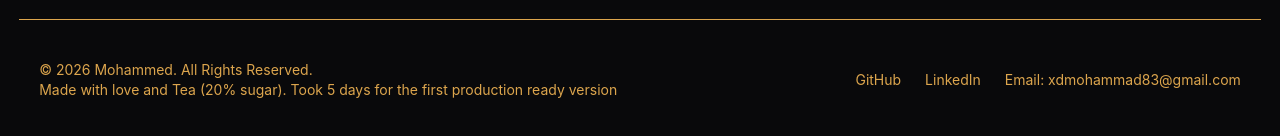
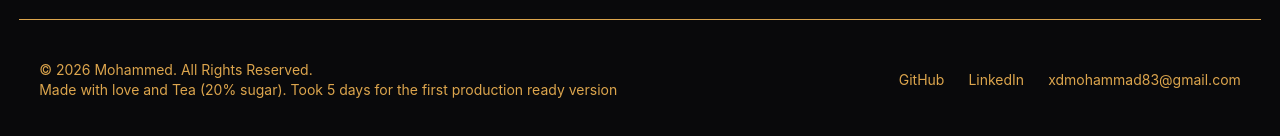
Before and after one commit to Mohammareh/Portfolio, a React (Vite) app: page / in a window 1280 px wide. Shown: the part 10206-10342 px from the top of the page. Built offline with nearby package versions, Linux system fonts and the light colour scheme.

Commit message:
Fixed mail link at the footer

```diff
--- a/src/sections/Footer.tsx
+++ b/src/sections/Footer.tsx
@@ -11,18 +11,26 @@ const Footer = () => {
         </div>
         <div className="flex space-x-6">
           <a
+            target="_blank"
             href="https://github.com/Mohammareh"
             className="hover:text-primary pointer-events-auto"
           >
             GitHub
           </a>
           <a
+            target="_blank"
             href="https://www.linkedin.com/in/mohammed-alrassas-1b707341b"
             className="hover:text-primary pointer-events-auto"
           >
             LinkedIn
           </a>
-          <p className="pointer-events-auto">Email: xdmohammad83@gmail.com</p>
+          <a
+            target="_blank"
+            href="mailto:xdmohammad83@gmail.com"
+            className="hover:text-primary pointer-events-auto"
+          >
+            xdmohammad83@gmail.com
+          </a>
         </div>
       </div>
     </footer>
```
